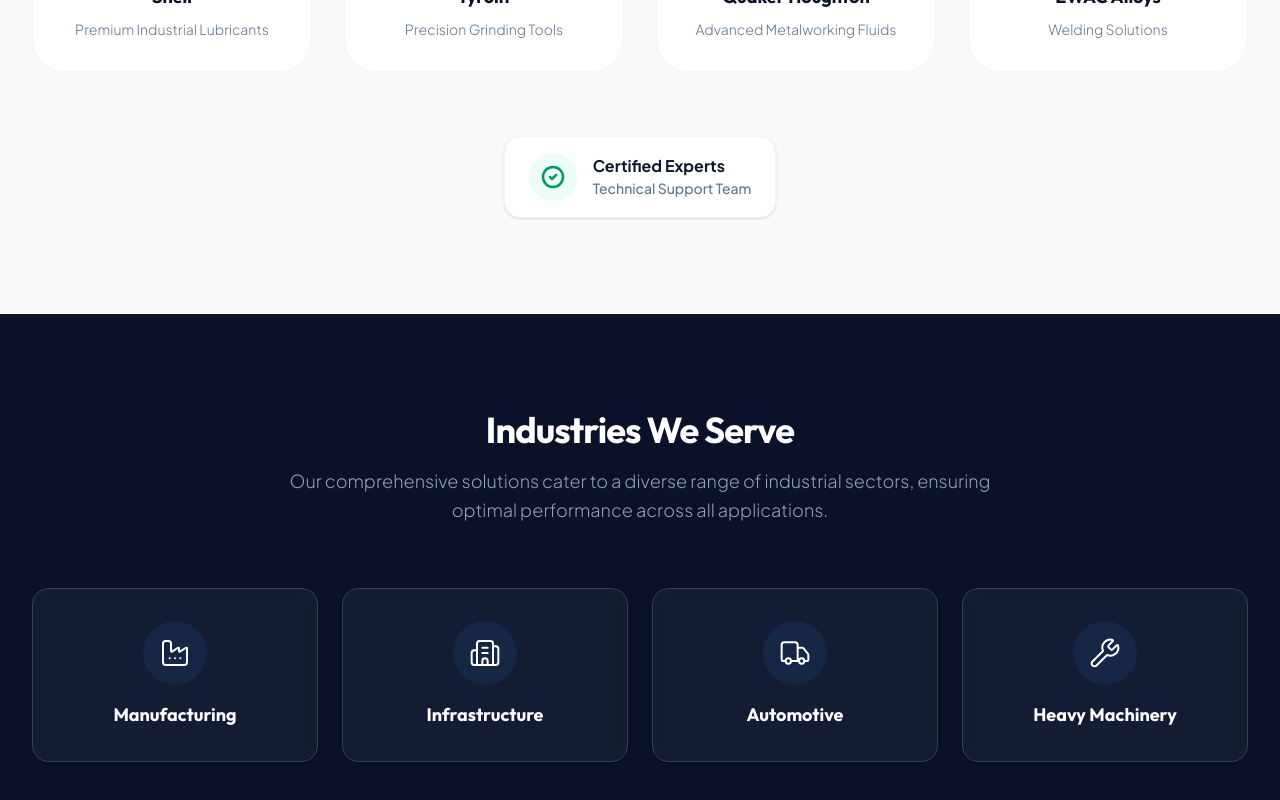
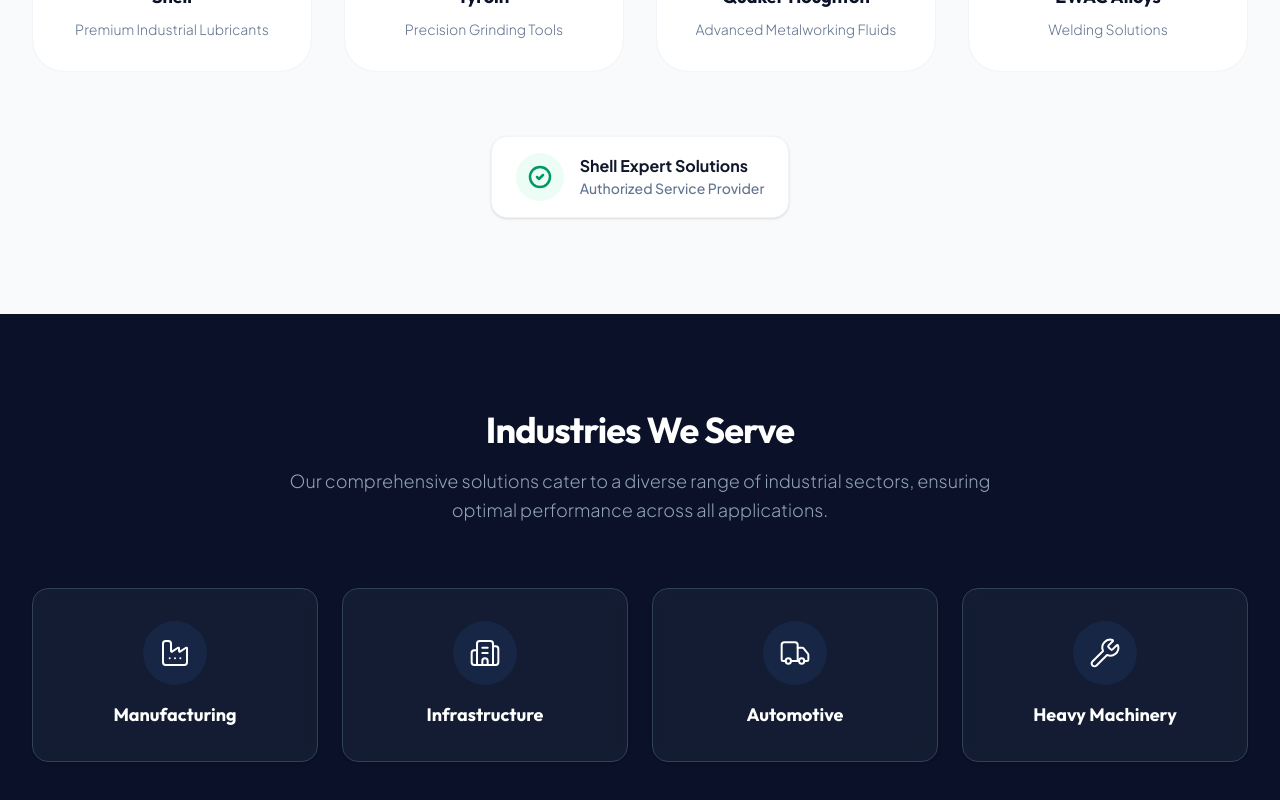
Before and after one commit to JThite97/PJE-Website, a React (Vite) app: page / in a window 1280 px wide. Shown: the part 2129-2929 px from the top of the page. Built offline with nearby package versions, Linux system fonts and the light colour scheme.

Commit message:
style: rename trust badge to Shell Expert Solutions

```diff
--- a/src/components/Partners.tsx
+++ b/src/components/Partners.tsx
@@ -95,8 +95,8 @@ export default function Partners() {
               <CheckCircle2 className="w-6 h-6 text-emerald-600" strokeWidth={2.5} />
             </div>
             <div className="flex flex-col text-left">
-              <span className="text-base font-bold text-slate-900 leading-tight mb-0.5">Certified Experts</span>
-              <span className="text-sm text-slate-500 font-medium">Technical Support Team</span>
+              <span className="text-base font-bold text-slate-900 leading-tight mb-0.5">Shell Expert Solutions</span>
+              <span className="text-sm text-slate-500 font-medium">Authorized Service Provider</span>
             </div>
           </div>
         </motion.div>
```
